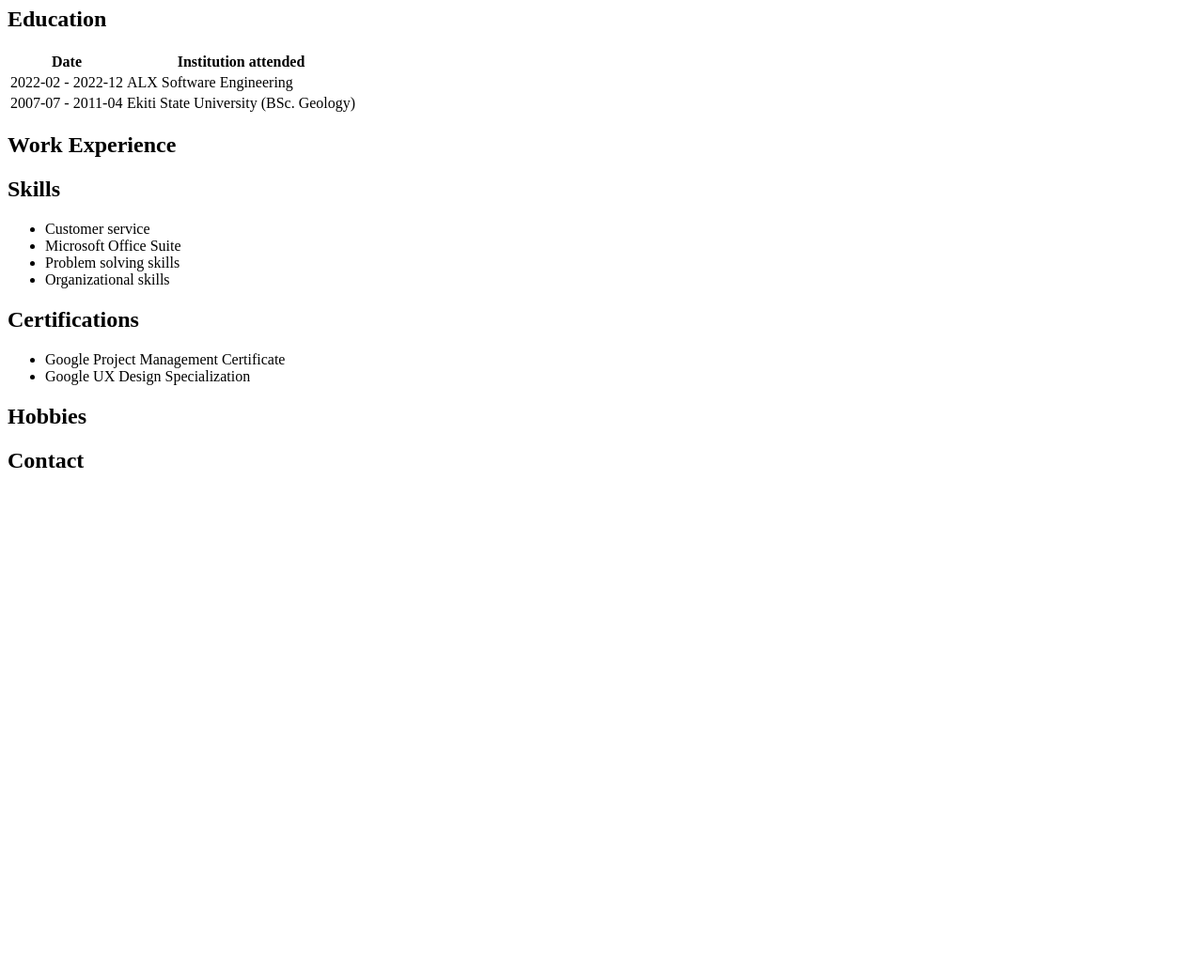
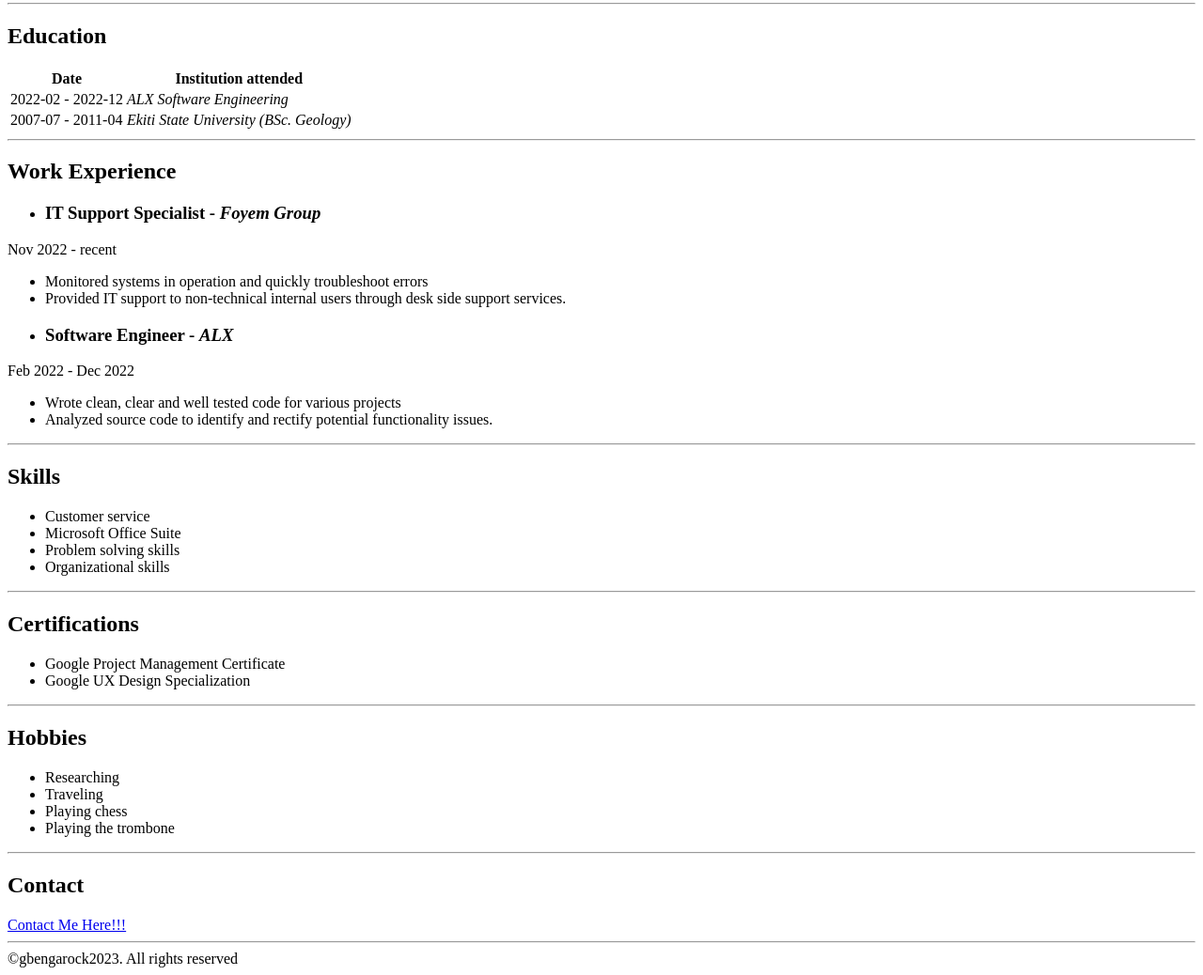
Before and after one commit to gbengarock/online-resume, a plain HTML site: page index.html in a window 1280 px wide. Shown: the part 196-1234 px from the top of the page at 94% size. Before the commit the page ends 800 px from the top, so only its background shows below. Drawn offline with Linux system fonts and the light colour scheme.

Commit message:
Update index.html

```diff
--- a/index.html
+++ b/index.html
@@ -12,6 +12,7 @@
 
     <h2>Summary</h2>
     <p>I am a motivated Software Developer with a problem solving focus towards the development of applications. Utilizing enterprise level languages to deliver solutions with a customer first approach.</p>
+    <hr />
 
     <h2>Education</h2>
     <table>
@@ -21,15 +22,36 @@
         </thead>
         <tr>
             <td>2022-02 - 2022-12</td>
-            <td>ALX Software Engineering</td>
+            <td><em>ALX Software Engineering</em></td>
         </tr>
         <tr>
             <td>2007-07 - 2011-04</td>
-            <td>Ekiti State University (BSc. Geology)</td>
+            <td><em>Ekiti State University (BSc. Geology)</em></td>
         </tr>
     </table>
+    <hr />
 
     <h2>Work Experience</h2>
+
+        <ul>
+            <li><h3>IT Support Specialist - <em>Foyem Group</em></h3></li>
+        </ul>
+    <p>Nov 2022 - recent</p>
+    <ul>
+        <li>Monitored systems in operation and quickly troubleshoot errors</li>
+        <li>Provided IT support to non-technical internal users through desk side support services.</li>
+    </ul>
+
+    <ul>
+        <li><h3>Software Engineer - <em>ALX</em></h3></li>
+    </ul>
+    <p>Feb 2022 - Dec 2022</p>
+    <ul>
+        <li>Wrote clean, clear and well tested code for various projects</li>
+        <li>Analyzed source code to identify and rectify potential functionality issues.</li>
+    </ul>
+
+    <hr />
 
     <h2>Skills</h2>
     <ul>
@@ -38,17 +60,30 @@
         <li>Problem solving skills</li>
         <li>Organizational skills</li>
     </ul>
+    <hr />
 
     <h2>Certifications</h2>
     <ul>
         <li>Google Project Management Certificate</li>
         <li>Google  UX Design Specialization</li>
     </ul>
+    <hr />
 
     <h2>Hobbies</h2>
+    <ul>
+        <li>Researching</li>
+        <li>Traveling</li>
+        <li>Playing chess</li>
+        <li>Playing the trombone</li>
+    </ul>
+    <hr />
 
     <h2>Contact</h2>
+    <a href="https://gbengarock-linktree.netlify.app/">Contact Me Here!!!</a>
+    <hr />
 
-    <footer></footer>
+    <footer>
+        &copy;gbengarock2023. All rights reserved
+    </footer>
 </body>
 </html>
```
